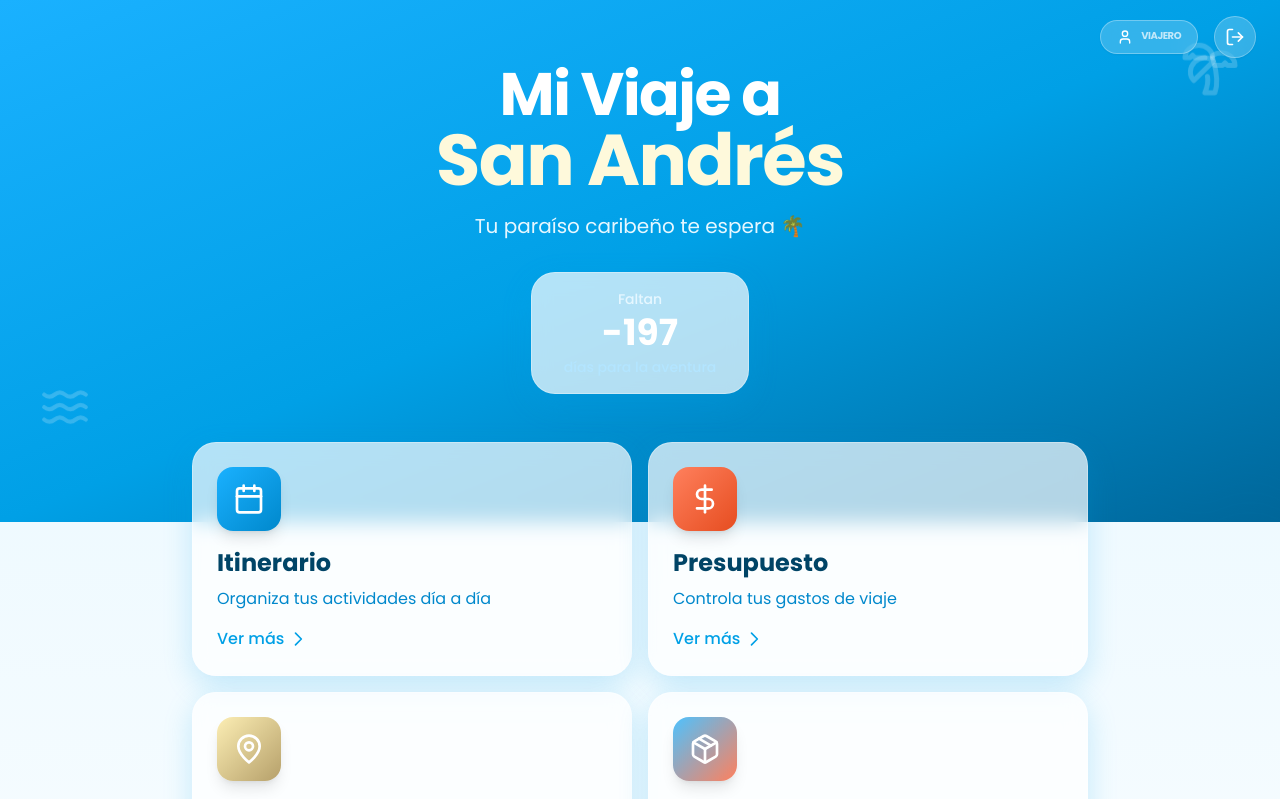
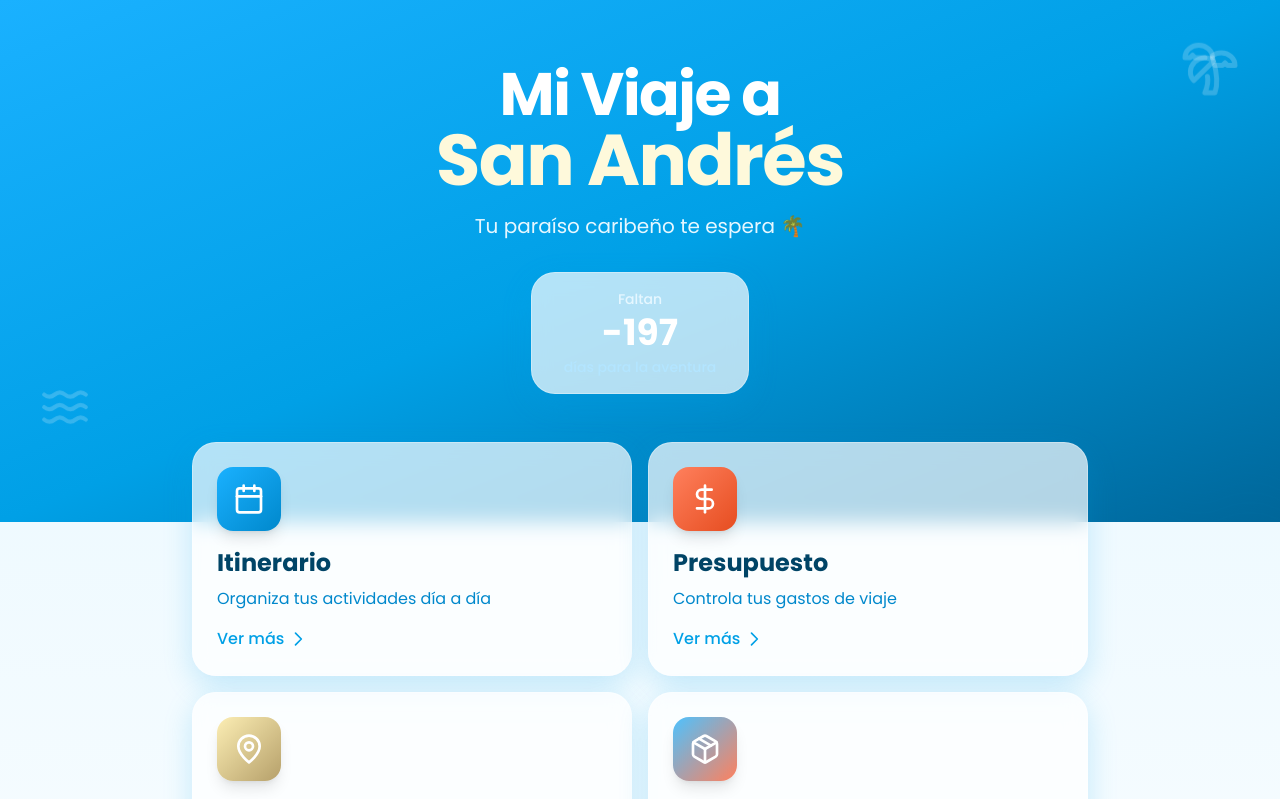
Before and after one commit to lfalzatel/Mi-Viaje-a-San-Andr-s, a Next.js app: page / in a window 1280 px wide. Shown: the top 799 px of the page. Built offline with nearby package versions, Linux system fonts and the light colour scheme; no server answers.

Commit message:
feat: add Google avatar to home page profile button

```diff
--- a/app/page.tsx
+++ b/app/page.tsx
@@ -1,11 +1,12 @@
 'use client'
 
 import Link from 'next/link'
-import { MapPin, Calendar, DollarSign, Package, Waves, Palmtree, LogOut, User as UserIcon } from 'lucide-react'
+import { MapPin, Calendar, DollarSign, Package, Waves, Palmtree } from 'lucide-react'
 import { useEffect, useState } from 'react'
 import { supabase } from '@/lib/supabase'
 import { useAuth } from '@/lib/auth-context'
 import { useRouter } from 'next/navigation'
+import UserProfileButton from '@/components/UserProfileButton'
 
 export default function Home() {
   const [mounted, setMounted] = useState(false)
@@ -15,11 +16,6 @@ export default function Home() {
   useEffect(() => {
     setMounted(true)
   }, [])
-
-  const handleLogout = async () => {
-    await supabase.auth.signOut()
-    router.push('/login')
-  }
 
   const features = [
     {
@@ -74,24 +70,9 @@ export default function Home() {
           <Waves size={50} />
         </div>
 
-        {/* User Profile & Logout */}
-        <div className="absolute top-4 right-6 flex items-center gap-4 z-20">
-          <div className="flex items-center gap-2 bg-white/20 backdrop-blur-md px-4 py-2 rounded-full border border-white/30 text-white shadow-sm">
-            <UserIcon size={16} />
-            <div className="flex flex-col">
-              <span className="text-[10px] font-black uppercase tracking-tighter leading-none opacity-70 mb-0.5">
-                {role === 'admin' ? 'Administrador' : 'Viajero'}
-              </span>
-              <span className="text-xs font-bold leading-none">{user?.email?.split('@')[0]}</span>
-            </div>
-          </div>
-          <button
-            onClick={handleLogout}
-            className="p-2.5 bg-white/20 backdrop-blur-md rounded-full border border-white/30 text-white hover:bg-white/40 transition-all hover:scale-105 active:scale-95 shadow-sm"
-            title="Cerrar Sesión"
-          >
-            <LogOut size={20} />
-          </button>
+        {/* User Profile Button */}
+        <div className="absolute top-4 right-6 z-20">
+          <UserProfileButton />
         </div>
 
         <div className="relative px-6 text-center">
```
